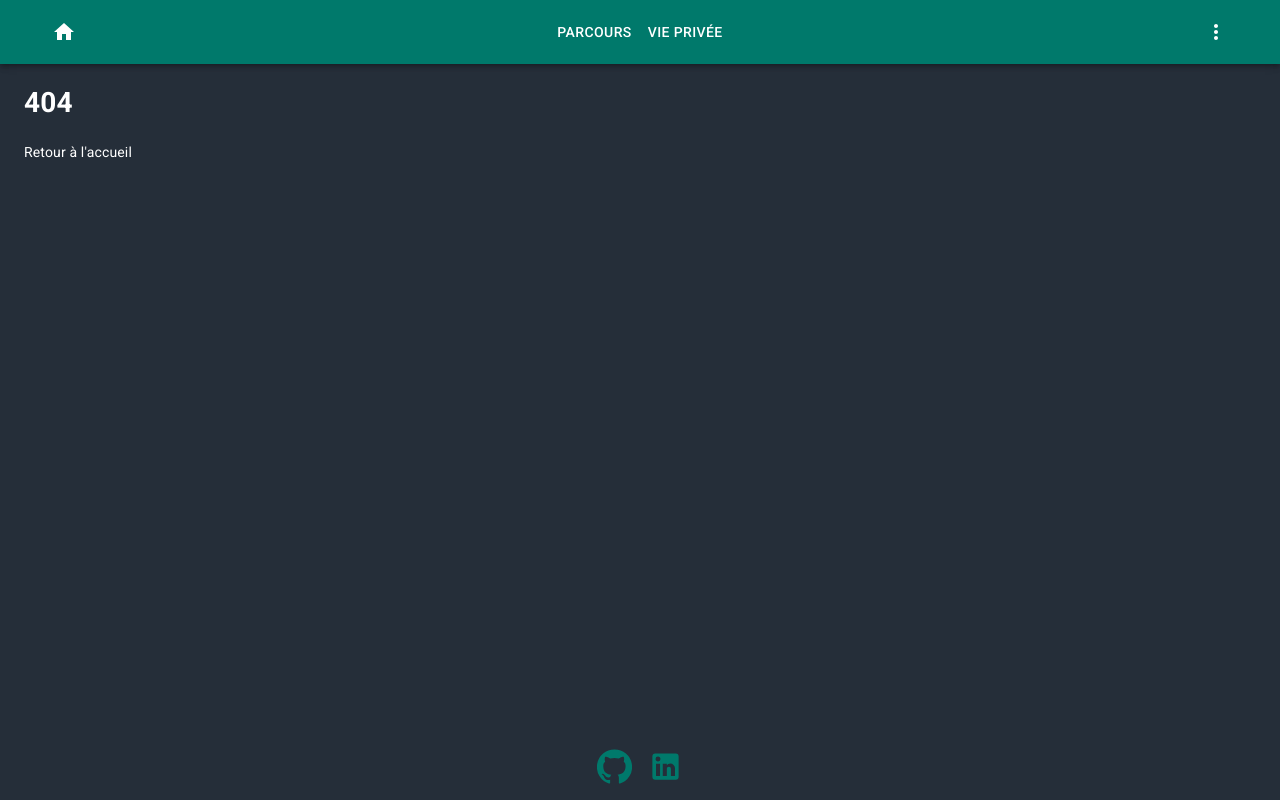
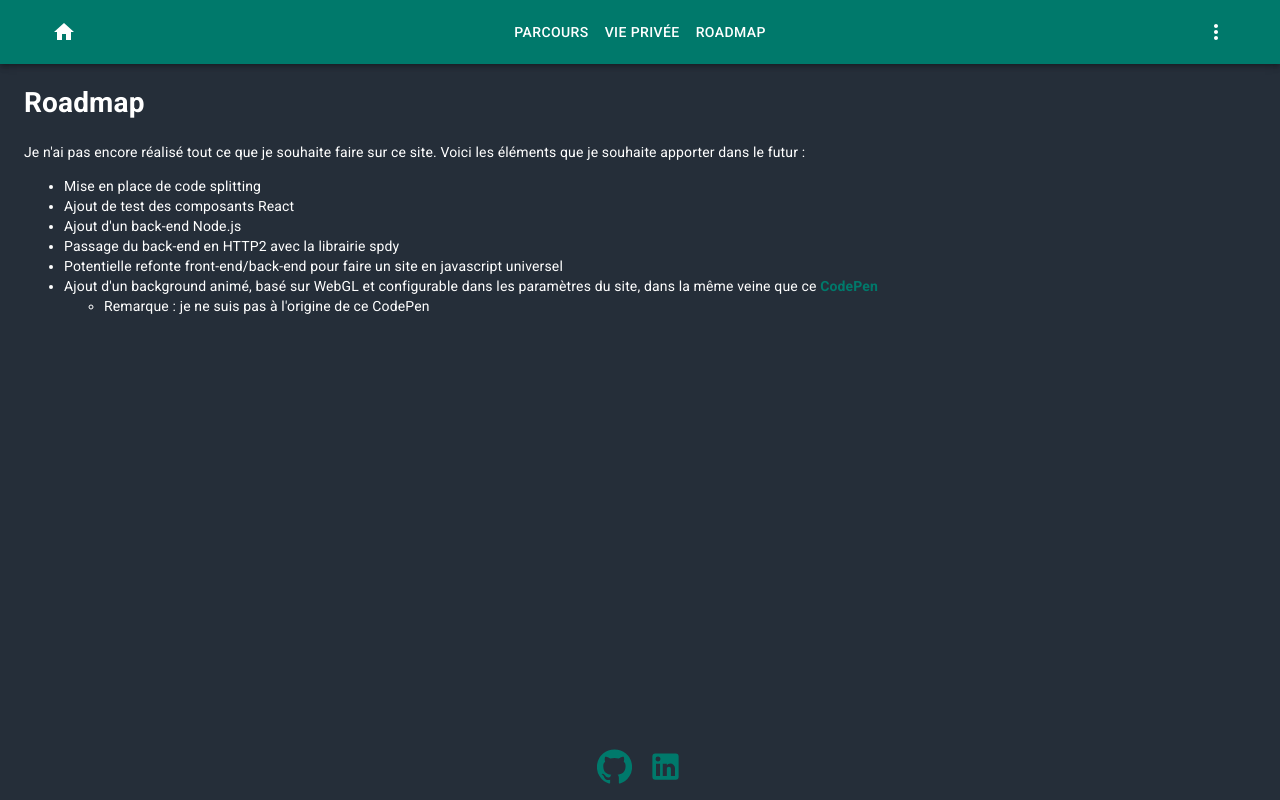
Before and after one commit to MarcDelp/website, a React app: page /roadmap in a window 1280 px wide. Before the commit this address had no page. Built offline with nearby package versions, Linux system fonts and the light colour scheme.

Commit message:
feat(roadmap & home): add roadmap page & update home

```diff
--- a/src/App.jsx
+++ b/src/App.jsx
@@ -8,12 +8,13 @@ import Container from '@material-ui/core/Container'
 import CssBaseline from '@material-ui/core/CssBaseline'
 import { createTheme, makeStyles, ThemeProvider } from '@material-ui/core/styles'
 
-import Curriculum from './Curriculum'
+import Curriculum from './Content/Curriculum'
+import Home from './Content/Home'
+import NotFound from './Content/NotFound'
+import Privacy from './Content/Privacy'
+import Roadmap from './Content/Roadmap'
 import Footer from './Footer'
-import Home from './Home'
 import Navbar from './Navbar'
-import NotFound from './NotFound'
-import Privacy from './Privacy'
 import ThemeContext from './ThemeHandler/context'
 import { updateTheme } from './ThemeHandler/reducer'
 import darkTheme from './ThemeHandler/themes/darkTheme'
@@ -62,6 +63,10 @@ export default function App () {
               <Privacy/>
             </Route>
 
+            <Route path='/roadmap'>
+              <Roadmap/>
+            </Route>
+
             <Route path='*'>
               <NotFound/>
             </Route>
--- a/src/Home.jsx
+++ b/src/Content/Home.jsx
@@ -4,7 +4,7 @@ import Link from '@material-ui/core/Link'
 export default function Home () {
   const getRandomUrl = () => {
     const chars = 'abcdefghijklmnopqrstuvwxyz'
-    const length = Math.ceil(Math.random() * 10) // number of chars in the url
+    const length = Math.ceil(Math.random() * 6) + 4 // number of chars in the url
     let url = ''
 
     for (let i = 0; i < length; i++) {
@@ -61,6 +61,12 @@ export default function Home () {
         Par conséquent, voici un <Link href={ getRandomUrl() }><strong>lien</strong></Link> généré aléatoirement permettant d&apos;afficher la page 404 du site.
       </p>
 
+      <h2>Navigateurs supportés</h2>
+      <p>
+        Pour terminer cette présentation, notons que les navigateurs testés dans le cadre du développement de ce site sont Brave et Firefox. Comme Brave est basé sur Chromium, les
+        autres navigateurs de ce type (Chrome, Edge version Chromium, ...) devraient aussi bien fonctionner. En revanche, il n&apos;y a pas de support pour Internet Explorer.
+      </p>
+
       <h2>Bonne visite !</h2>
     </div>
   )
--- /dev/null
+++ b/src/Content/Roadmap.jsx
@@ -0,0 +1,27 @@
+import React from 'react'
+import Link from '@material-ui/core/Link'
+
+export default function NotFound() {
+  return (
+    <div>
+      <h1>Roadmap</h1>
+
+      <p>Je n&apos;ai pas encore réalisé tout ce que je souhaite faire sur ce site. Voici les éléments que je souhaite apporter dans le futur :</p>
+      <ul>
+        <li>Mise en place de code splitting</li>
+        <li>Ajout de test des composants React</li>
+        <li>Ajout d&apos;un back-end Node.js</li>
+        <li>Passage du back-end en HTTP2 avec la librairie spdy</li>
+        <li>Potentielle refonte front-end/back-end pour faire un site en javascript universel</li>
+        <li>Ajout d&apos;un background animé, basé sur WebGL et configurable dans les paramètres du site, dans la même veine que ce <Link
+          href="https://codepen.io/MarcDelpech/pen/powvQzM"
+          target="_blank"
+          rel="noreferrer"
+        ><strong>CodePen</strong></Link></li>
+        <ul>
+          <li>Remarque : je ne suis pas à l&apos;origine de ce CodePen</li>
+        </ul>
+      </ul>
+    </div>
+  )
+}
--- a/src/Navbar.jsx
+++ b/src/Navbar.jsx
@@ -52,6 +52,14 @@ export default function Navbar () {
             >
               Vie privée
             </Button>
+
+            <Button
+              disableRipple
+              component={ RouterLink }
+              to='/roadmap'
+            >
+              Roadmap
+            </Button>
           </div>
 
           <Settings/>
```
Also changed, not shown: src/Content/Curriculum.jsx (renamed from src/Curriculum.jsx), src/Content/NotFound.jsx (renamed from src/NotFound.jsx), src/Content/Privacy.jsx (renamed from src/Privacy.jsx).
